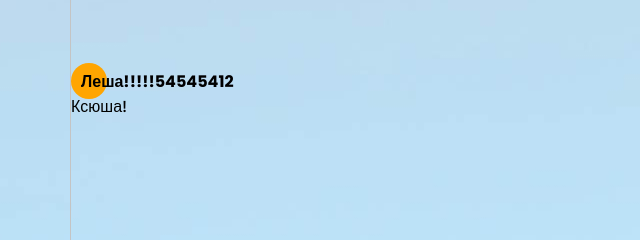
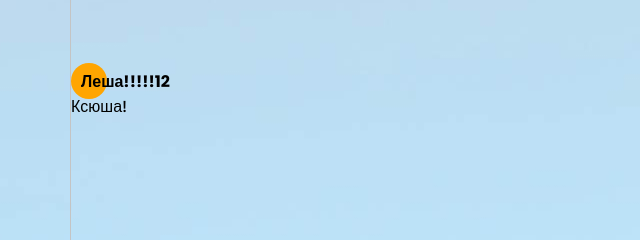
Before and after one commit to alexeyShuncko/digitalchief-portfolio, a plain HTML site: page index.html in a window 1280 px wide. Shown: the part 137-377 px from the top of the page, 0-640 px from the left. Drawn offline with Linux system fonts and the light colour scheme.

Commit message:
Revert "545454"
This reverts commit eb5cf89f6f3ec60258def7ac1815a3a1629e473d.

```diff
--- a/index.html
+++ b/index.html
@@ -20,7 +20,7 @@
       <div></div>
       <div class="header_name">
         <div class="circle"></div>
-       Леша!!!!!54545412
+       Леша!!!!!12
       </div>
       <div class="circle"></div>
       Ксюша!
```
